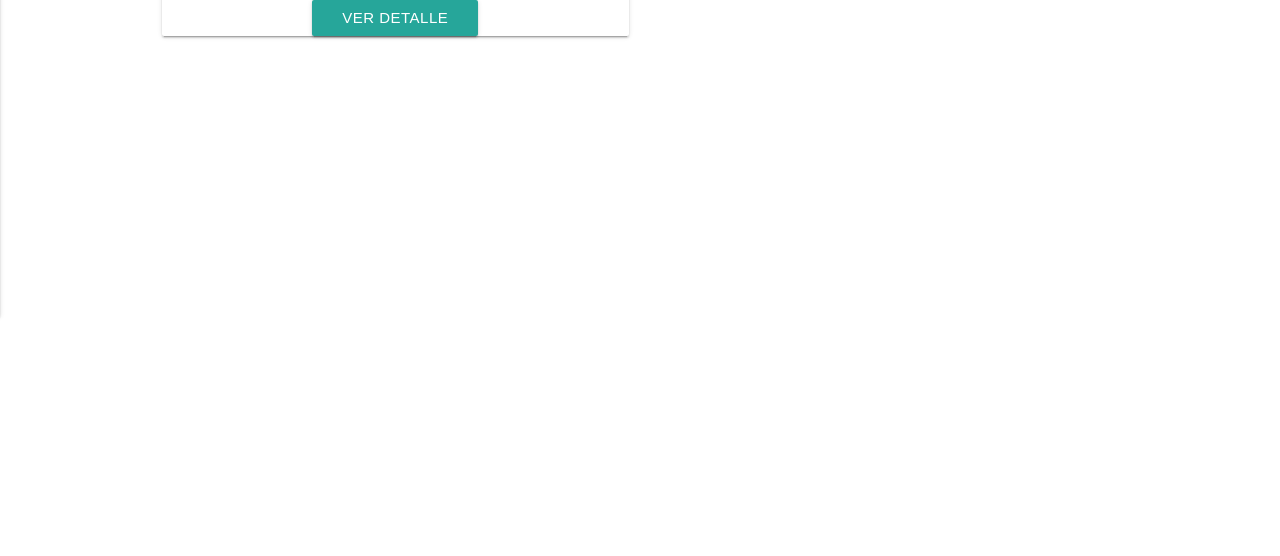
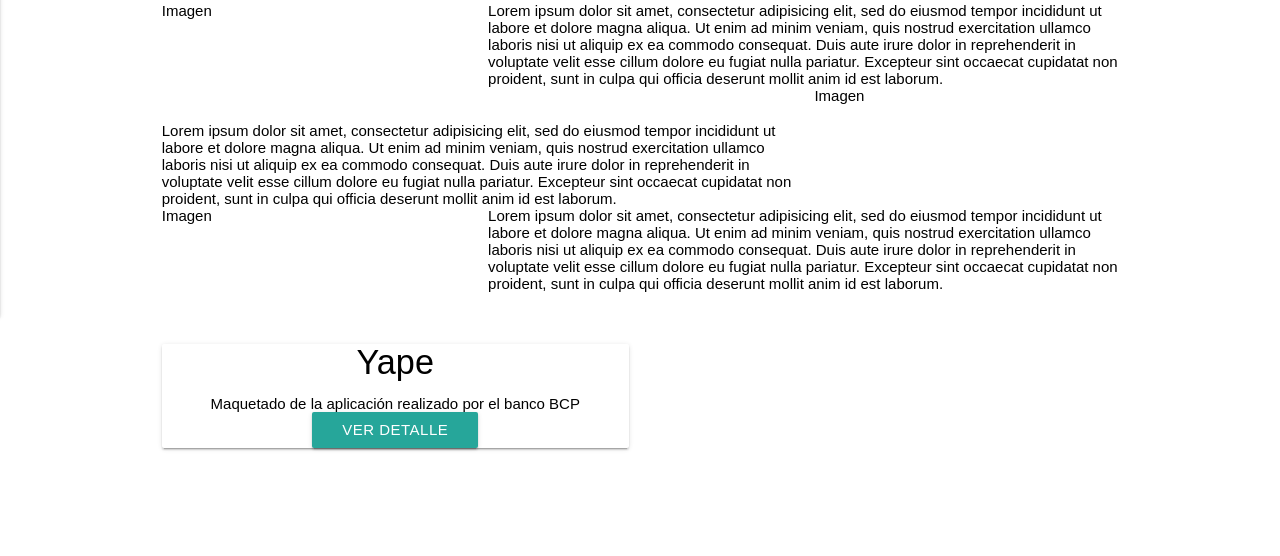
Before and after one commit to GeraldineCh/mony, a website: page public/profile.html in a window 1280 px wide. Shown: the part 544-1100 px from the top of the page. Drawn offline with Linux system fonts and the light colour scheme.

Commit message:
add content in project

```diff
--- a/public/assets/css/main.css
+++ b/public/assets/css/main.css
@@ -29,3 +29,8 @@
   width: 42px;
   height: 42px;
 }
+/*PROYECTO*/
+.proy-imagen {
+  width: 50px;
+  height: 120px;
+}
--- a/public/profile.html
+++ b/public/profile.html
@@ -38,6 +38,7 @@
         <li class="tab col s3"><a href="#contacta">Contacta</a></li>
       </ul>
     </div>
+    <!-- PROYECTO -->
     <div id="proyecto" class="col s12">
       <div class="col s12 l6">
         <iframe width="300" height="300" src="https://www.youtube.com/embed/MMelBeoCg_w" frameborder="0" allowfullscreen></iframe>
@@ -53,6 +54,27 @@
           <h6 class="right"><span  id="inversion">70%</span> de $1000.000</h6>
         </div>
         <a href="#" class="btn">Descubre como invertir</a>
+      </div>
+      <div class="col s12" id="acerca-del-proyecto">
+        <h3>Acerca del proyecto</h3>
+        <div class="col s12 l4 proy-imagen">
+          <strong>Imagen</strong>
+        </div>
+        <div class="col s12 l8">
+          <p>Lorem ipsum dolor sit amet, consectetur adipisicing elit, sed do eiusmod tempor incididunt ut labore et dolore magna aliqua. Ut enim ad minim veniam, quis nostrud exercitation ullamco laboris nisi ut aliquip ex ea commodo consequat. Duis aute irure dolor in reprehenderit in voluptate velit esse cillum dolore eu fugiat nulla pariatur. Excepteur sint occaecat cupidatat non proident, sunt in culpa qui officia deserunt mollit anim id est laborum.</p>
+        </div>
+        <div class="col s12 l4 right proy-imagen">
+          <strong>Imagen</strong>
+        </div>
+        <div class="col s12 l8 left">
+          <p>Lorem ipsum dolor sit amet, consectetur adipisicing elit, sed do eiusmod tempor incididunt ut labore et dolore magna aliqua. Ut enim ad minim veniam, quis nostrud exercitation ullamco laboris nisi ut aliquip ex ea commodo consequat. Duis aute irure dolor in reprehenderit in voluptate velit esse cillum dolore eu fugiat nulla pariatur. Excepteur sint occaecat cupidatat non proident, sunt in culpa qui officia deserunt mollit anim id est laborum.</p>
+        </div>
+        <div class="col s12 l4 left proy-imagen">
+          <strong>Imagen</strong>
+        </div>
+        <div class="col s12 l8 right">
+          <p>Lorem ipsum dolor sit amet, consectetur adipisicing elit, sed do eiusmod tempor incididunt ut labore et dolore magna aliqua. Ut enim ad minim veniam, quis nostrud exercitation ullamco laboris nisi ut aliquip ex ea commodo consequat. Duis aute irure dolor in reprehenderit in voluptate velit esse cillum dolore eu fugiat nulla pariatur. Excepteur sint occaecat cupidatat non proident, sunt in culpa qui officia deserunt mollit anim id est laborum.</p>
+        </div>
       </div>
       <div class="col s12">
         <div class="col s12 m6 l6">
@@ -72,7 +94,9 @@
 
       </div>
     </div>
+    <!-- INVERSORES -->
     <div id="inversor" class="col s12">Test 2</div>
+    <!-- COMENTARIOS -->
     <div id="comentario" class="col s12">
       <div class="col s12">
         <div id="box-carousel">
@@ -104,6 +128,7 @@
         </div>
       </div>
     </div>
+    <!-- CONTACTA -->
     <div id="contacta" class="col s12">Test 4</div>
   </div>
   </section>
```
